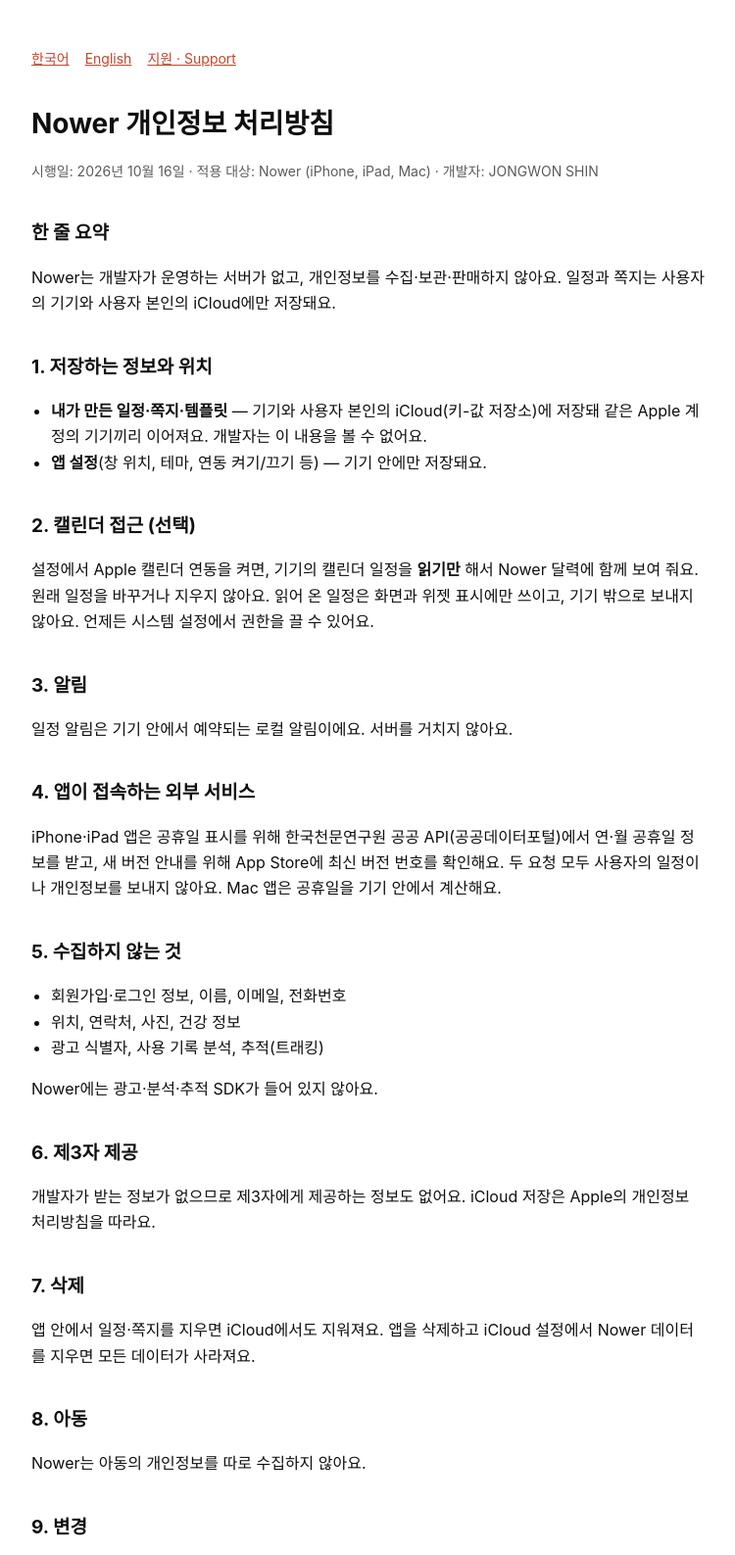
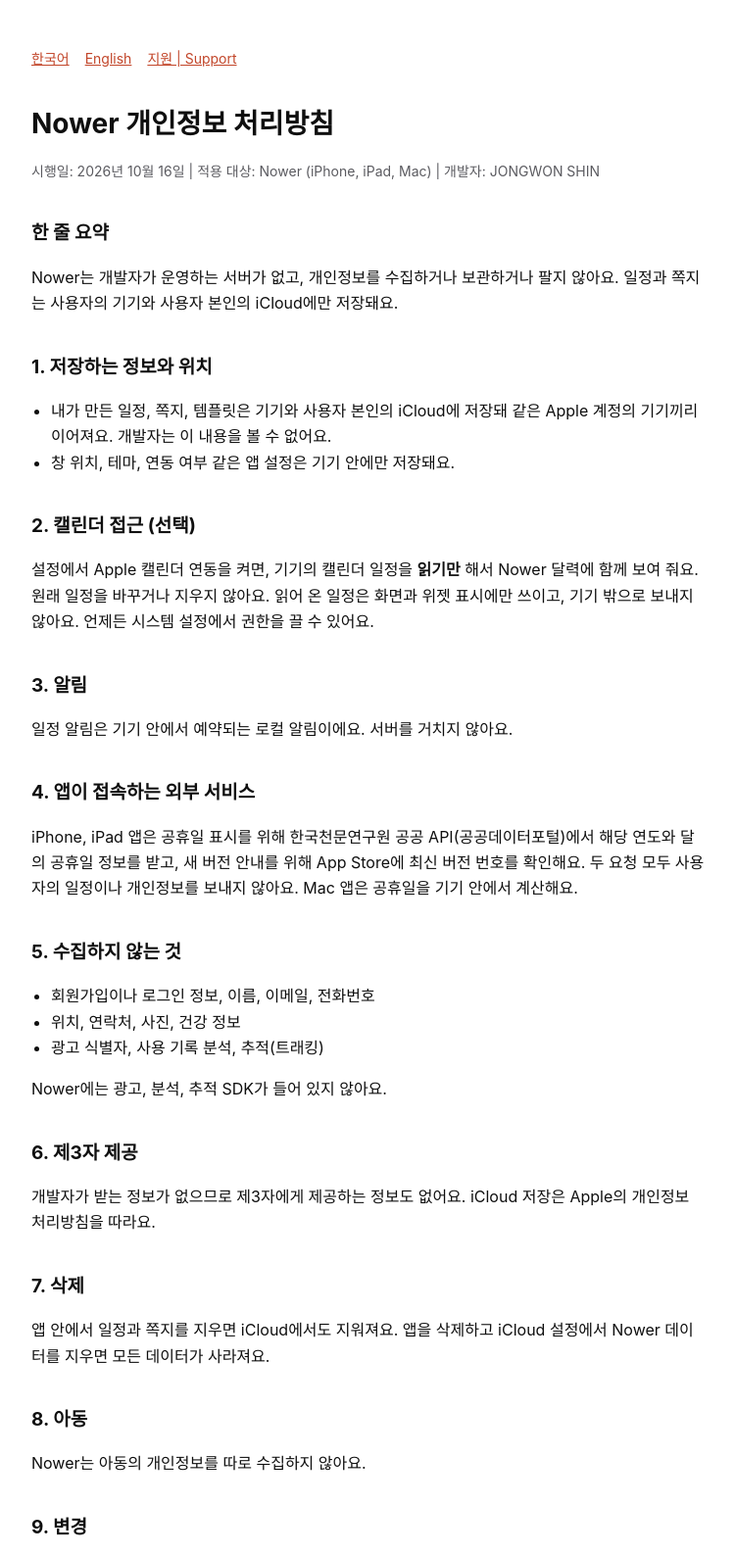
Before and after one commit to JJongW/nower-site, a plain HTML site: page privacy.html in a window 1280 px wide. Shown: the top 1587 px of the page at 98% size, without its empty margins (264-1014 px from the left). Drawn offline with Linux system fonts and the light colour scheme.

Commit message:
문구에서 기호 정리

```diff
--- a/privacy.html
+++ b/privacy.html
@@ -1,18 +1,18 @@
 <!doctype html><html lang="ko"><head><meta charset="utf-8"><meta name="viewport" content="width=device-width,initial-scale=1">
-<title>Nower 개인정보 처리방침 · Privacy Policy</title><link rel="stylesheet" href="style.css"></head><body><main>
-<nav><a href="#ko">한국어</a><a href="#en">English</a><a href="support.html">지원 · Support</a></nav>
+<title>Nower 개인정보 처리방침 | Privacy Policy</title><link rel="stylesheet" href="style.css"></head><body><main>
+<nav><a href="#ko">한국어</a><a href="#en">English</a><a href="support.html">지원 | Support</a></nav>
 
 <section id="ko">
 <h1>Nower 개인정보 처리방침</h1>
-<p class="meta">시행일: 2026년 10월 16일 · 적용 대상: Nower (iPhone, iPad, Mac) · 개발자: JONGWON SHIN</p>
+<p class="meta">시행일: 2026년 10월 16일 | 적용 대상: Nower (iPhone, iPad, Mac) | 개발자: JONGWON SHIN</p>
 
 <h2>한 줄 요약</h2>
-<p>Nower는 개발자가 운영하는 서버가 없고, 개인정보를 수집·보관·판매하지 않아요. 일정과 쪽지는 사용자의 기기와 사용자 본인의 iCloud에만 저장돼요.</p>
+<p>Nower는 개발자가 운영하는 서버가 없고, 개인정보를 수집하거나 보관하거나 팔지 않아요. 일정과 쪽지는 사용자의 기기와 사용자 본인의 iCloud에만 저장돼요.</p>
 
 <h2>1. 저장하는 정보와 위치</h2>
 <ul>
-<li><strong>내가 만든 일정·쪽지·템플릿</strong> — 기기와 사용자 본인의 iCloud(키-값 저장소)에 저장돼 같은 Apple 계정의 기기끼리 이어져요. 개발자는 이 내용을 볼 수 없어요.</li>
-<li><strong>앱 설정</strong>(창 위치, 테마, 연동 켜기/끄기 등) — 기기 안에만 저장돼요.</li>
+<li>내가 만든 일정, 쪽지, 템플릿은 기기와 사용자 본인의 iCloud에 저장돼 같은 Apple 계정의 기기끼리 이어져요. 개발자는 이 내용을 볼 수 없어요.</li>
+<li>창 위치, 테마, 연동 여부 같은 앱 설정은 기기 안에만 저장돼요.</li>
 </ul>
 
 <h2>2. 캘린더 접근 (선택)</h2>
@@ -22,21 +22,21 @@
 <p>일정 알림은 기기 안에서 예약되는 로컬 알림이에요. 서버를 거치지 않아요.</p>
 
 <h2>4. 앱이 접속하는 외부 서비스</h2>
-<p>iPhone·iPad 앱은 공휴일 표시를 위해 한국천문연구원 공공 API(공공데이터포털)에서 연·월 공휴일 정보를 받고, 새 버전 안내를 위해 App Store에 최신 버전 번호를 확인해요. 두 요청 모두 사용자의 일정이나 개인정보를 보내지 않아요. Mac 앱은 공휴일을 기기 안에서 계산해요.</p>
+<p>iPhone, iPad 앱은 공휴일 표시를 위해 한국천문연구원 공공 API(공공데이터포털)에서 해당 연도와 달의 공휴일 정보를 받고, 새 버전 안내를 위해 App Store에 최신 버전 번호를 확인해요. 두 요청 모두 사용자의 일정이나 개인정보를 보내지 않아요. Mac 앱은 공휴일을 기기 안에서 계산해요.</p>
 
 <h2>5. 수집하지 않는 것</h2>
 <ul>
-<li>회원가입·로그인 정보, 이름, 이메일, 전화번호</li>
+<li>회원가입이나 로그인 정보, 이름, 이메일, 전화번호</li>
 <li>위치, 연락처, 사진, 건강 정보</li>
 <li>광고 식별자, 사용 기록 분석, 추적(트래킹)</li>
 </ul>
-<p>Nower에는 광고·분석·추적 SDK가 들어 있지 않아요.</p>
+<p>Nower에는 광고, 분석, 추적 SDK가 들어 있지 않아요.</p>
 
 <h2>6. 제3자 제공</h2>
 <p>개발자가 받는 정보가 없으므로 제3자에게 제공하는 정보도 없어요. iCloud 저장은 Apple의 개인정보 처리방침을 따라요.</p>
 
 <h2>7. 삭제</h2>
-<p>앱 안에서 일정·쪽지를 지우면 iCloud에서도 지워져요. 앱을 삭제하고 iCloud 설정에서 Nower 데이터를 지우면 모든 데이터가 사라져요.</p>
+<p>앱 안에서 일정과 쪽지를 지우면 iCloud에서도 지워져요. 앱을 삭제하고 iCloud 설정에서 Nower 데이터를 지우면 모든 데이터가 사라져요.</p>
 
 <h2>8. 아동</h2>
 <p>Nower는 아동의 개인정보를 따로 수집하지 않아요.</p>
@@ -52,7 +52,7 @@
 
 <section id="en" lang="en">
 <h1>Nower Privacy Policy</h1>
-<p class="meta">Effective October 16, 2026 · Applies to Nower for iPhone, iPad and Mac · Developer: JONGWON SHIN</p>
+<p class="meta">Effective October 16, 2026 | Applies to Nower for iPhone, iPad and Mac | Developer: JONGWON SHIN</p>
 
 <h2>In short</h2>
 <p>Nower has no developer-run servers and does not collect, store or sell personal data. Your events and notes stay on your devices and in your own iCloud.</p>
```
Also changed, not shown: index.html (+3 -3 lines), support.html (+6 -6 lines).
